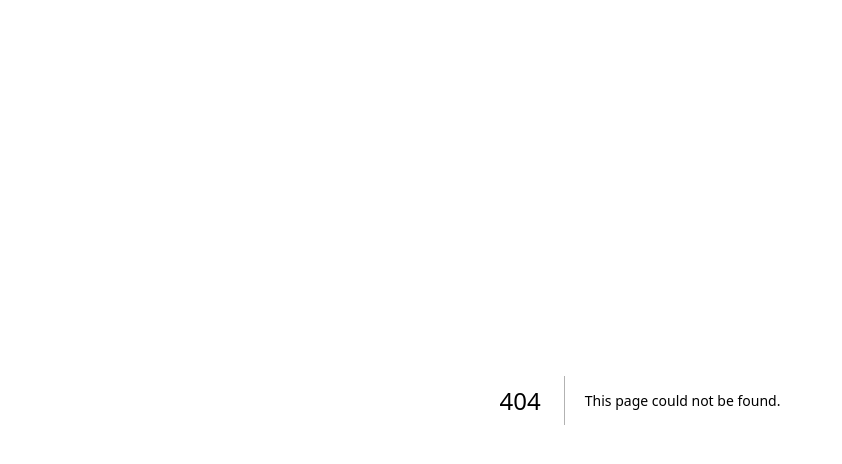
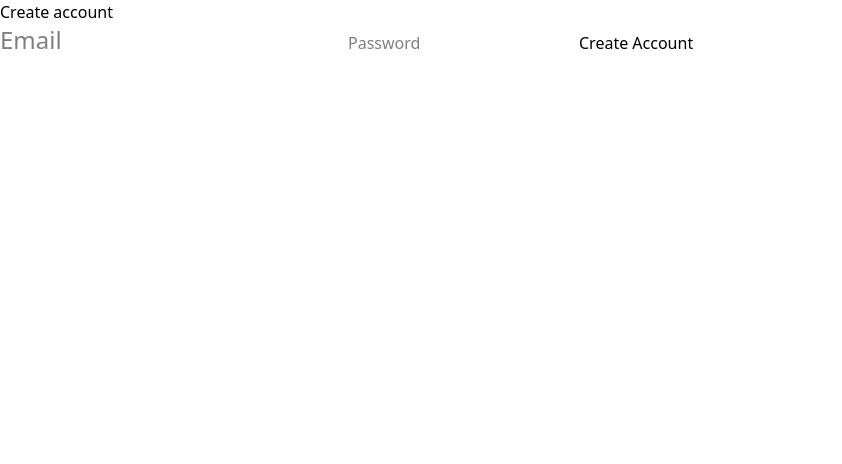
Before and after one commit to iotb-tech/Campus-Marketplace, a Next.js app: page /signup in a window 1280 px wide. Before the commit this address had no page. Shown: the top 464 px of the page, without its empty margins (0-842 px from the left). Built offline with nearby package versions, Linux system fonts and the light colour scheme.

Commit message:
sign up page and email authentication

```diff
--- a/src/app/auth/actions.ts
+++ b/src/app/auth/actions.ts
@@ -2,7 +2,7 @@
 
 import { revalidatePath } from "next/cache";
 import { redirect } from "next/navigation";
-import { createClient } from "../lib/supabase/server";
+import { createClient } from "@/app/lib/supabase/server";
 
 export async function signIn(formData: FormData) {
   const supabase = await createClient();
@@ -16,30 +16,9 @@ export async function signIn(formData: FormData) {
   });
 
   if (error) {
-    redirect("/sign-in?error=Invalid%20email%20or%20password");
+    redirect(`/login?error=${encodeURIComponent(error.message)}`);
   }
 
   revalidatePath("/", "layout");
   redirect("/dashboard");
 }
-
-export async function signUp(formData: FormData) {
-  const supabase = await createClient();
-
-  const email = formData.get("email") as string;
-  const password = formData.get("password") as string;
-
-  const { error } = await supabase.auth.signUp({
-    email,
-    password,
-    options: {
-      emailRedirectTo: `${process.env.NEXT_PUBLIC_SITE_URL}/auth/confirm`,
-    },
-  });
-
-  if (error) {
-    redirect(`/sign-up?error=${encodeURIComponent(error.message)}`);
-  }
-
-  redirect("/sign-up?message=Check%20your%20email%20to%20confirm%20your%20account");
-}
--- a/src/app/auth/confirm/route.ts
+++ b/src/app/auth/confirm/route.ts
@@ -1,35 +1,26 @@
-import { type EmailOtpType } from "@supabase/supabase-js";
-import { type NextRequest, NextResponse } from "next/server";
-import { createClient } from "@/lib/supabase/server";
+import { NextRequest, NextResponse } from "next/server";
+import { createClient } from "../../lib/supabase/server";
 
 export async function GET(request: NextRequest) {
   const { searchParams } = new URL(request.url);
 
-  const token_hash = searchParams.get("token_hash");
-  const type = searchParams.get("type") as EmailOtpType | null;
+  const code = searchParams.get("code");
 
-  const next = "/dashboard";
-
-  const redirectTo = request.nextUrl.clone();
-
-  redirectTo.pathname = next;
-  redirectTo.searchParams.delete("token_hash");
-  redirectTo.searchParams.delete("type");
-
-  if (token_hash && type) {
+  if (code) {
     const supabase = await createClient();
 
-    const { error } = await supabase.auth.verifyOtp({
-      type,
-      token_hash,
-    });
+    const { error } = await supabase.auth.exchangeCodeForSession(code);
 
     if (!error) {
-      return NextResponse.redirect(redirectTo);
+      return NextResponse.redirect(
+        new URL("/dashboard", request.url)
+      );
     }
+
+    console.error("AUTH CONFIRM ERROR:", error);
   }
 
-  redirectTo.pathname = "/auth/error";
-
-  return NextResponse.redirect(redirectTo);
+  return NextResponse.redirect(
+    new URL("/auth/error", request.url)
+  );
 }
--- /dev/null
+++ b/src/app/auth/error/page.tsx
@@ -0,0 +1,12 @@
+export default function AuthErrorPage() {
+  return (
+    <main>
+      <h1>Authentication error</h1>
+
+      <p>
+        Something went wrong while authenticating your account.
+        Please try again.
+      </p>
+    </main>
+  );
+}
--- a/src/app/dashboard/page.tsx
+++ b/src/app/dashboard/page.tsx
@@ -1,5 +1,5 @@
 import { redirect } from "next/navigation";
-import { createClient } from "@/lib/supabase/server";
+import { createClient } from "../lib/supabase/server";
 
 export default async function DashboardPage() {
   const supabase = await createClient();
@@ -7,7 +7,7 @@ export default async function DashboardPage() {
   const { data } = await supabase.auth.getClaims();
 
   if (!data?.claims) {
-    redirect("/sign-in");
+    redirect("/signin");
   }
 
   return (
--- /dev/null
+++ b/src/app/signup/page.tsx
@@ -0,0 +1,74 @@
+"use client";
+
+import { createClient } from "@/app/lib/supabase/client";
+import { useState } from "react";
+
+export default function SignUpPage() {
+  const [error, setError] = useState<string | null>(null);
+  const [message, setMessage] = useState<string | null>(null);
+
+  async function handleSignUp(formData: FormData) {
+    setError(null);
+    setMessage(null);
+
+    const email = formData.get("email") as string;
+    const password = formData.get("password") as string;
+
+    const supabase = createClient();
+
+    const { error } = await supabase.auth.signUp({
+      email,
+      password,
+      options: {
+        emailRedirectTo: `${window.location.origin}/auth/confirm`,
+      },
+    });
+
+    if (error) {
+      setError(error.message);
+      return;
+    }
+
+    setMessage("Check your email to confirm your account.");
+  }
+
+  return (
+    <main>
+      <h1>Create account</h1>
+
+      <form action={handleSignUp}>
+        <input
+          className="mb-4 text-2xl text-black"
+          name="email"
+          type="email"
+          placeholder="Email"
+          required
+        />
+
+        <input
+          name="password"
+          type="password"
+          placeholder="Password"
+          minLength={6}
+          required
+        />
+
+        <button type="submit">
+          Create Account
+        </button>
+      </form>
+
+      {error && (
+        <p className="text-red-500">
+          {error}
+        </p>
+      )}
+
+      {message && (
+        <p className="text-green-600">
+          {message}
+        </p>
+      )}
+    </main>
+  );
+}
```
